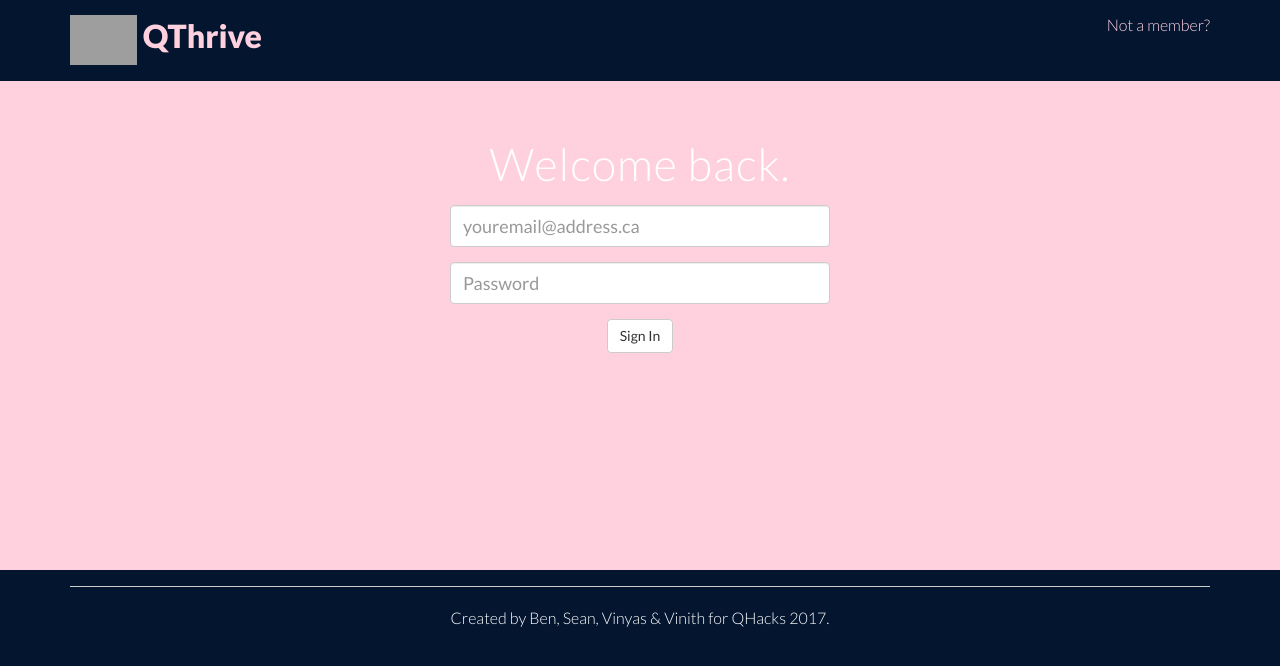
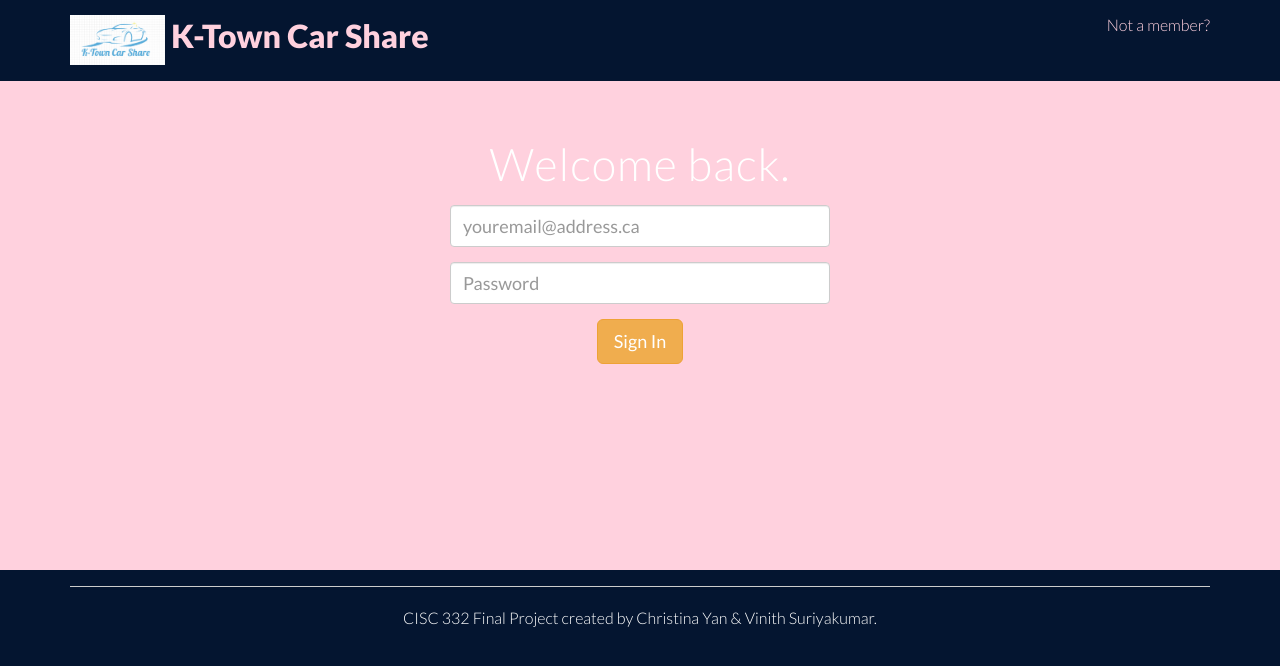
Before and after one commit to chr1stinayan/KTownCarShare, a PHP site: page /login.php in a window 1280 px wide. Shown: the top 666 px of the page. Run offline with PHP 8.4, Linux system fonts and the light colour scheme; some libraries are stand-ins or nearby versions; grey boxes are pictures that could not be loaded.

Commit message:
KTCS sign in page done

```diff
--- a/login.php
+++ b/login.php
@@ -36,7 +36,7 @@ else {
 		<meta name="description" content="">
 		<meta name="author" content="">
 		<link rel="shortcut icon" href="img/favicon.png">
-		<title>QThrive - Log In</title>
+		<title>K - Town Car Share: Log In</title>
 		<link href="css/bootstrap.css" rel="stylesheet">
 		<link href="css/main.css" rel="stylesheet">
 		<link href='http://fonts.googleapis.com/css?family=Lato:300,400,900' rel='stylesheet' type='text/css'>
@@ -50,7 +50,7 @@ else {
 		            <span class="icon-bar"></span>
 		            <span class="icon-bar"></span>
 		         	</button>
-	         		<a class="navbar-brand" href="index.php"> <img src="img/QThrive.png" height="50"> <b>QThrive</b> </a>
+	         		<a class="navbar-brand" href="index.php"> <img src="img/logo v1.png" height="50"> <b>K-Town Car Share</b> </a>
 	       		</div>
 				<div class="navbar-collapse collapse">
 	         		<ul class="nav navbar-nav navbar-right">
@@ -72,7 +72,7 @@ else {
 						    	<input style="width: 100%;" name="Password" type="password" class="form-control" id="Password" placeholder="Password">
 						 	</div>
 						 	<div style="text-align: center">
-								<button type="submit" class="btn btn-default" name="signin">Sign In</button>
+								<button type="submit" class="btn btn-warning btn-lg", name="signin">Sign In</button>
 							</div>
 						</form>
 						<?php
@@ -86,7 +86,7 @@ else {
 		</div>
 		<div class="container">
 			<hr>
-			<p class="centered">Created by Ben, Sean, Vinyas &amp; Vinith for QHacks 2017.</p>
+			<p class="centered">CISC 332 Final Project created by Christina Yan &amp; Vinith Suriyakumar.</p>
 		</div>
 		<script src="https://code.jquery.com/jquery-1.10.2.min.js"></script>
 	    <script src="js/bootstrap.min.js"></script>
```
